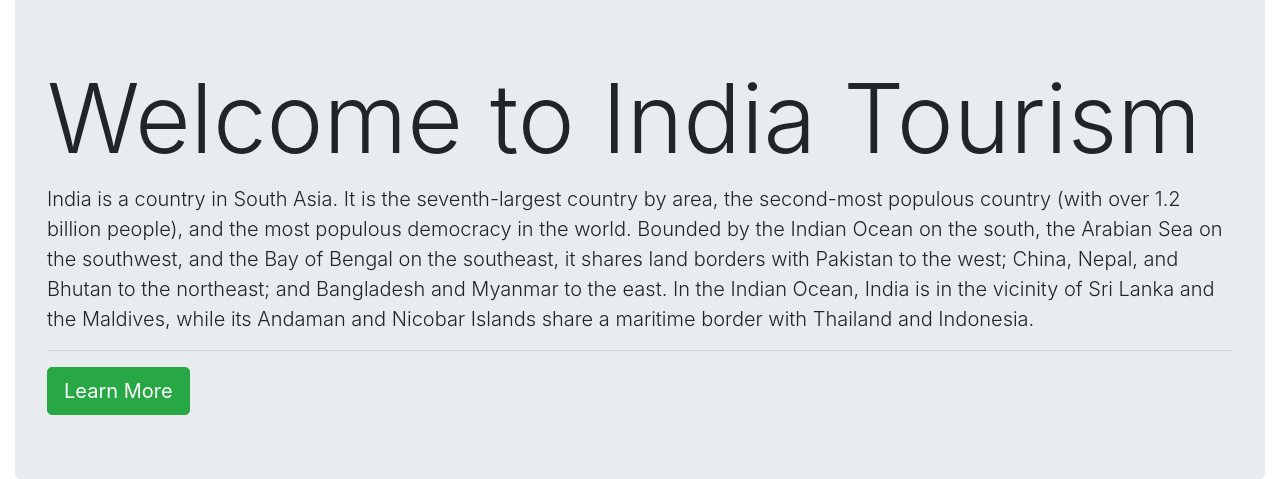
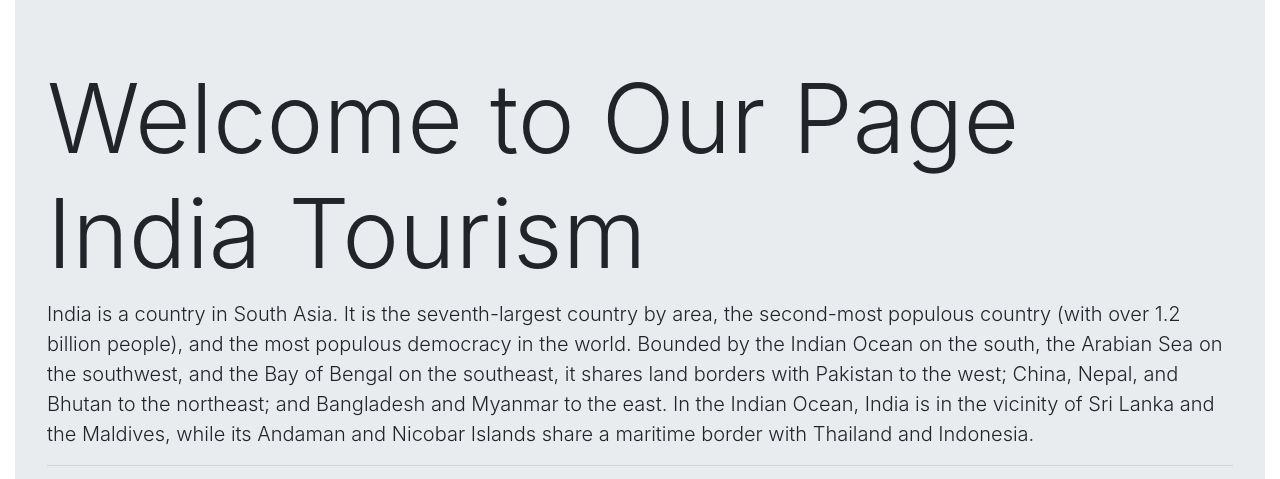
Before and after one commit to Shilpa0711/Bootstrap-website, a website: page index.html in a window 1280 px wide. Shown: the part 121-600 px from the top of the page. Drawn offline with nearby package versions, Linux system fonts and the light colour scheme.

Commit message:
Changed the title

```diff
--- a/index.html
+++ b/index.html
@@ -65,7 +65,7 @@
     </div>
     <div class="container-fluid">
         <div class="jumbotron">
-            <h1 class="display-1">Welcome to India Tourism</h1>
+            <h1 class="display-1">Welcome to Our Page India Tourism</h1>
             <p class="lead">India is a country in South Asia. It is the seventh-largest country by area, the
                 second-most populous country (with over 1.2 billion people), and the most populous democracy in the
                 world. Bounded by the Indian Ocean on the south, the Arabian Sea on the southwest, and the Bay of
```
